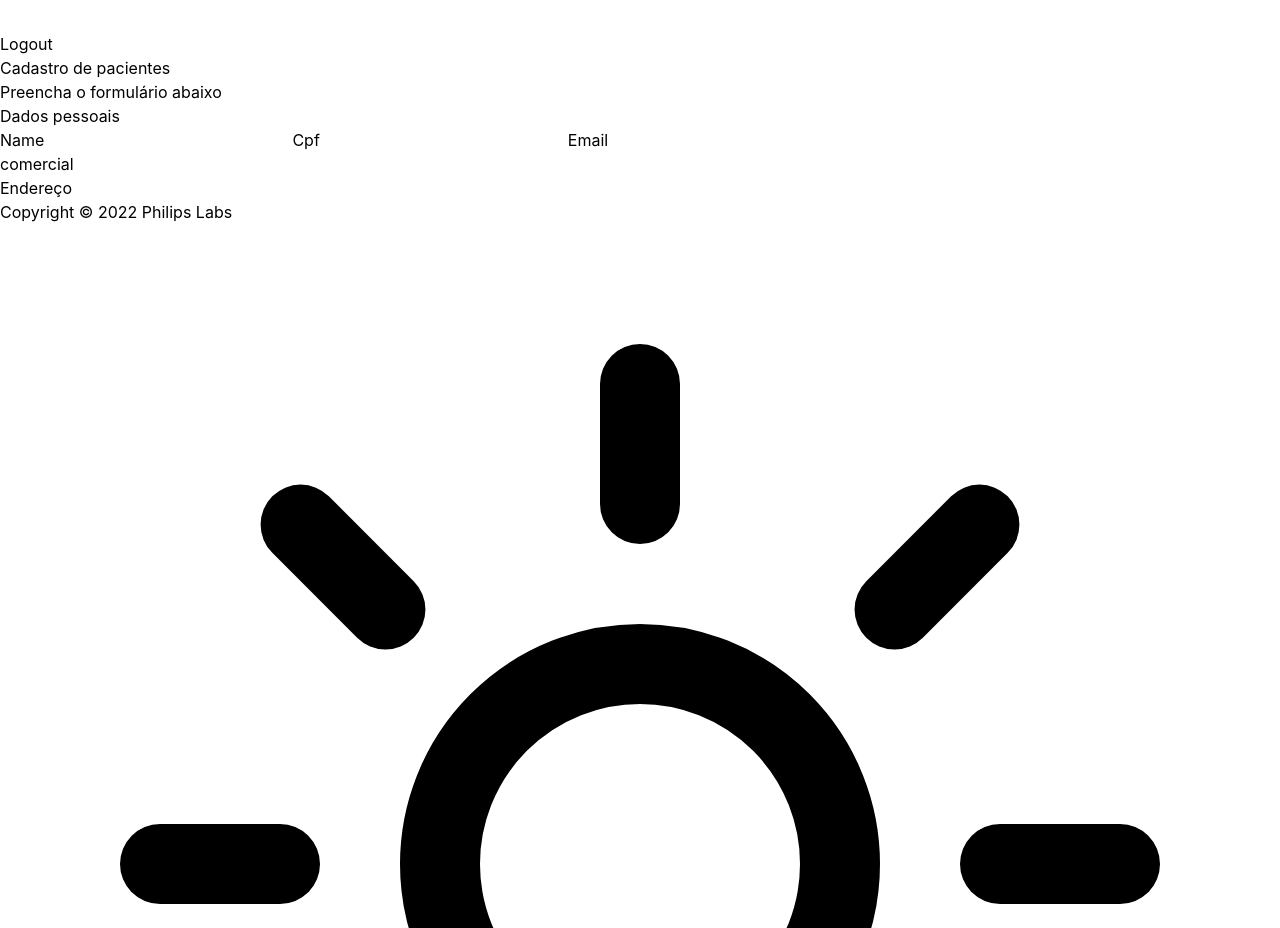
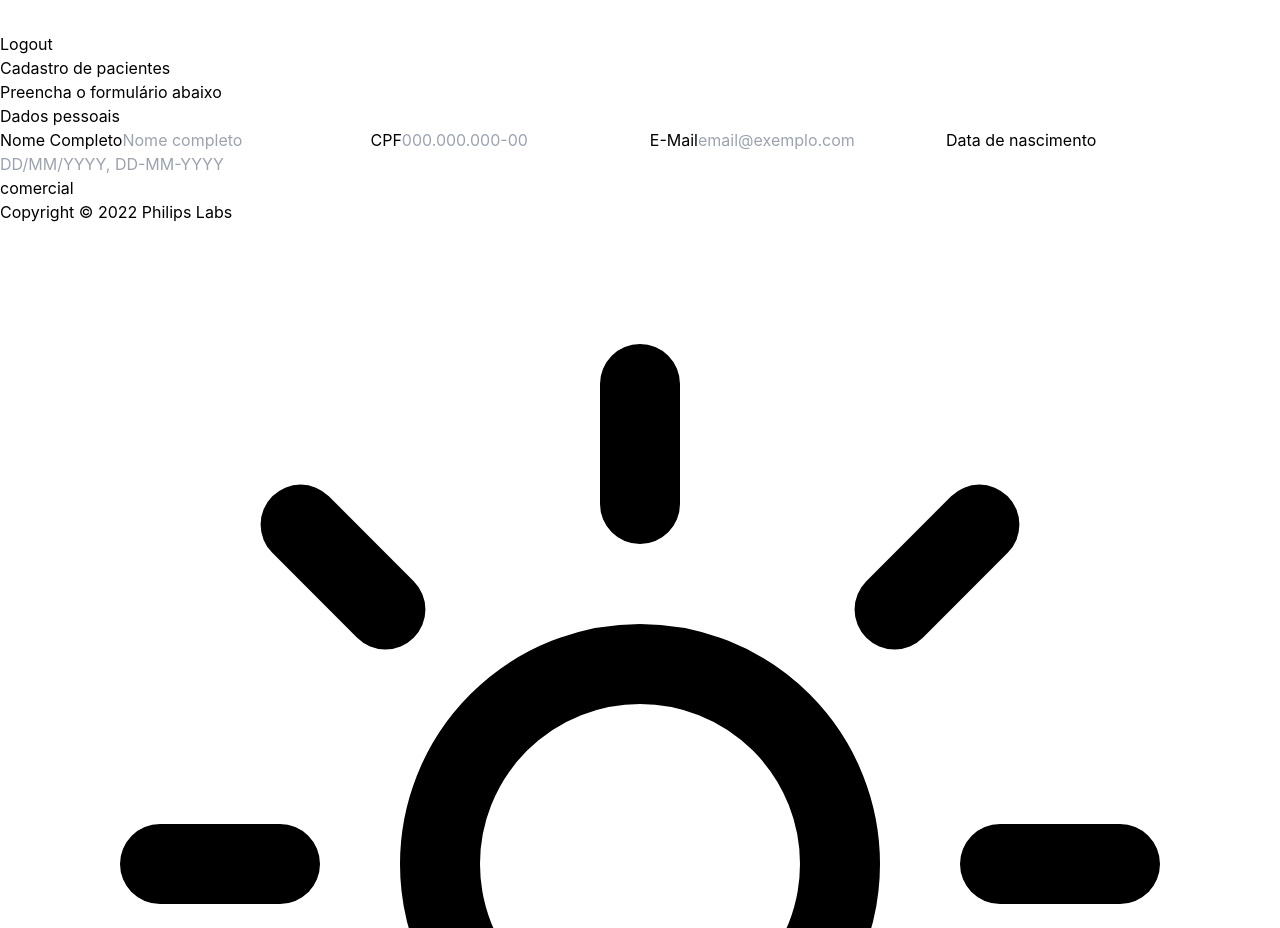
Before and after one commit to WagnerDGSodre/frontend-demo, a Next.js app: page /patient in a window 1280 px wide. Shown: the part 5460-6388 px from the top of the page. Built offline with nearby package versions, Linux system fonts and the light colour scheme.

Commit message:
[SO-00001] feat(add patient fields)

```diff
--- a/src/pages/patient.tsx
+++ b/src/pages/patient.tsx
@@ -1,21 +1,24 @@
-
 import { useState } from "react"
 import InputComponent from "../components/theme/InputComponent"
 import Layout from "../components/theme/Layout"
 
 export default function Patient(props) {
-    const [name, setName] = useState('')
-    const [cpf, setCpf] = useState('')
-    const [email, setEmail] = useState('')
-    const [endOpt, setOpt] = useState<'comercial'|'residencial'>('residencial')
+  const [endOpt, setOpt] = useState<'comercial' | 'residencial'>('residencial')
+  const [numberOfAddresses, setNumberOfAddresses] = useState(1)
+  const [patient, setPatient] = useState({
+    name: '',
+    cpf: '',
+    email: '',
+    birthdate: '',
+    address: [],
+  })
 
-    function enderecoOption(){
-        if(endOpt=='comercial'){
-         setOpt(endOpt == 'comercial' ? 'comercial' : 'residencial' )
-        }
-        setOpt(endOpt == 'residencial' ? 'comercial' : 'residencial' )
+  function enderecoOption() {
+    setOpt(endOpt === 'residencial' ? 'comercial' : 'residencial')
     console.log(endOpt)
   }
+
+  console.log('patient ->', patient)
 
 
   return (
@@ -25,37 +28,68 @@ export default function Patient(props) {
           <h3 className={`flex items-center justify-center`} >Preencha o formulário abaixo</h3>
           <label className={`flex items-center justify-center`}>Dados pessoais</label>
         </div>
-                <div className={`border border-gray-400 m-5 flex flex-wrap gap-2 grid-cols-12 items-center w-11/12`}>
-                    <InputComponent label="Name" type="text" changeValue={setName} value={name} height={`10`} widht={`2/3`}></InputComponent>
-                    <InputComponent label="Cpf" type="text" value={cpf} changeValue={setCpf} height={`10`} widht={`1/3`}></InputComponent>
-                    <InputComponent label="Email" type="email" value={email} changeValue={setEmail} height={`10`} widht={`1/3`}></InputComponent>
+
+        <div className={`border border-gray-400 m-5 flex flex-col flex-wrap gap-2 grid-cols-12 items-start w-11/12`}>
+          <InputComponent
+            label="Nome Completo"
+            placeholder="Nome completo"
+            type="text"
+            changeValue={value => setPatient({ ...patient, name: value })}
+            value={patient.name}
+            height={`10`}
+            widht={`2/3`}
+          />
+          <InputComponent
+            label="CPF"
+            placeholder="000.000.000-00"
+            type="text"
+            value={patient.cpf}
+            changeValue={value => setPatient({ ...patient, cpf: value })}
+            height={`10`}
+            widht={`1/3`}
+          />
+          <InputComponent
+            label="E-Mail"
+            placeholder="email@exemplo.com"
+            type="email"
+            value={patient.email}
+            changeValue={value => setPatient({ ...patient, email: value })}
+            height={`10`}
+            widht={`1/3`}
+          />
+          <InputComponent
+            label="Data de nascimento"
+            placeholder="DD/MM/YYYY, DD-MM-YYYY"
+            type="text"
+            value={patient.birthdate}
+            changeValue={value => setPatient({ ...patient, birthdate: value })}
+            height={`10`}
+            widht={`1/3`}
+          />
+
+          {Array(numberOfAddresses).map(number =>
+            <InputComponent
+              key={`address-${number}`}
+              label={`Endereço ${number}`}
+              placeholder="Rua Exemplo, 123"
+              type="text"
+              value={patient.address[number]}
+              changeValue={value => {
+                patient.address[number] = value
+              }}
+              height={`10`}
+              widht={`2/3`}
+            />
+          )}
         </div>
 
-
-                <div className={`flex w-screen`} >
-
-                    <button onClick={enderecoOption}  className={`w-screen border`}>
-                      {endOpt == 'residencial'?'comercial':"comercial" }
-
+        <div className={`flex gap-2 m-5 grid-cols-12 w-11/12`} >
+          <button onClick={enderecoOption} className={`w-full border`}>
+            {endOpt === 'residencial' ? 'comercial' : "comercial"}
           </button>
-
-
-                <div className={`border border-gray-400 m-5 flex flex-wrap gap-2 grid-cols-12 items-center w-11/12`}>
-                    <InputComponent label="Endereço"
-                     type="text" changeValue={setName}
-                      value={name}
-                       height={`10`}
-                       widht={`2/3`}
-                      ></InputComponent>
-
-                </div>
         </div>
       </div>
 
-
-
     </Layout>
-
-
   )
 }
```
Lines whose indentation alone changed are shown as unchanged.
